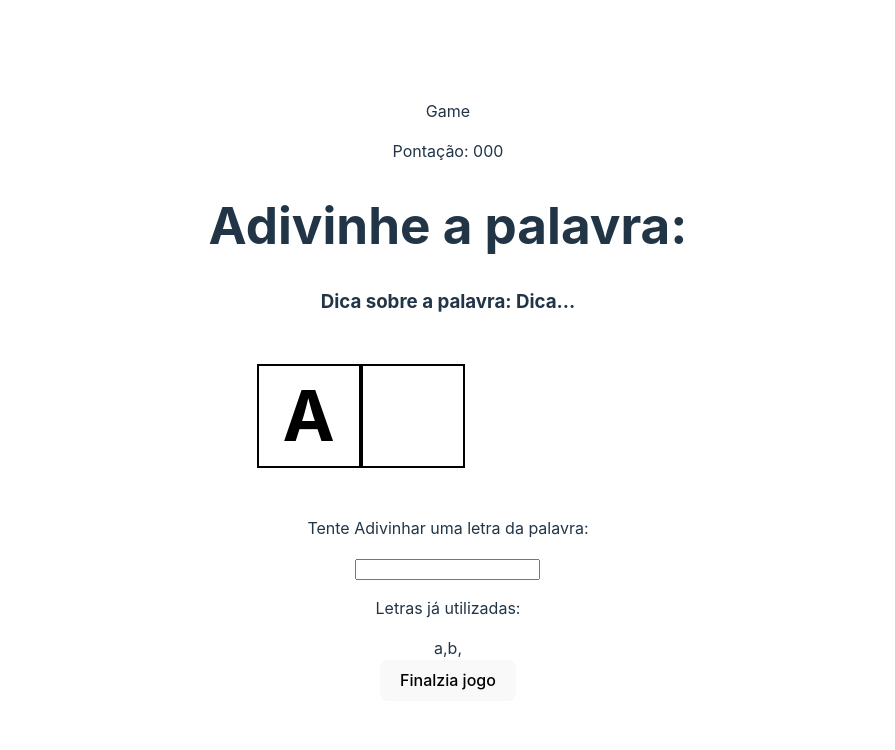
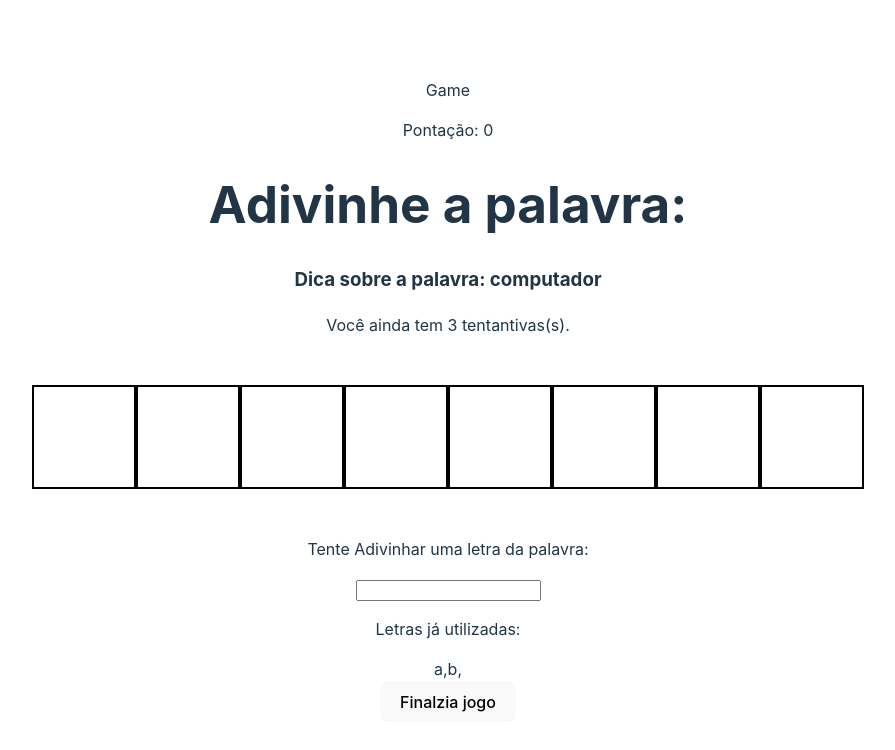
Before and after one commit to gaabiceranto/Secret-Word-Game, a React (Vite) app: page / in a window 1280 px wide. Both pictures are taken after a click on the button "Start Game". Shown: the top 750 px of the page, without its empty margins (192-1087 px from the left). Built offline with nearby package versions, Linux system fonts and the light colour scheme.

Commit message:
consumindo states do jogo

```diff
--- a/src/App.jsx
+++ b/src/App.jsx
@@ -29,6 +29,11 @@ function App() {
   const [pickedCategory, setPickedCategory] = useState("")
   const [letters, setLetter] = useState([])
 
+  const [guessedLetters, setGuessedLetters]= useState([])
+  const[wrongLetters, setWrongLetters] = useState([])
+  const[guesses,setGuesses] = useState(3)
+  const [score,setScore] = useState(0)
+
   const pickWordAndCategory = () => {
     // pick a random category
     const categories = Object.keys(words)
@@ -53,7 +58,7 @@ function App() {
     //fill states
     setPickedWord(word);
     setPickedCategory(category);
-    setLetter(letters);
+    setLetter(wordLetters);
 
     console.log(pickedWord)
 
@@ -77,7 +82,17 @@ function App() {
   return (
     <div className="App">
       {gameStage == "start" && <StartScreen start={startGame}/>}
-      {gameStage == "game" && <Game verifyLetter={verifyLetter}/>}
+      {gameStage == "game" &&
+        <Game
+          verifyLetter={verifyLetter}
+          pickedWord={pickedWord}
+          pickedCategory={pickedCategory}
+          letter={letters}
+          guessedLetters ={guessedLetters}
+          wrongLetters = {wrongLetters}
+          guesses = {guesses}
+          score = {score}
+          />}
       {gameStage == "end" && <GameOver retry = {retry}/>}
     </div>
   )
--- a/src/components/Game.jsx
+++ b/src/components/Game.jsx
@@ -1,20 +1,26 @@
 import React from 'react'
 import "./game.css"
 
-export default function Game({verifyLetter}) {
+export default function Game({verifyLetter, pickedWord, pickedCategory, letter, guessedLetters, wrongLetters, guesses, score}) {
   return (
     <>
         <div>Game</div>
         <p>
-          <span>Pontação: 000</span>
+          <span>Pontação: {score}</span>
         </p>
         <h1>Adivinhe a palavra:</h1>
         <h3>
-          Dica sobre a palavra: <span>Dica...</span>
+          Dica sobre a palavra: <span>{pickedCategory}</span>
         </h3>
+        <p>Você ainda tem {guesses} tentantivas(s).</p>
         <div className='wordContainer'>
-          <span className='letter'>A</span>
-          <span className='blankSquare'></span>
+          {letter.map((letter,i)=>
+          guessedLetters.includes(letter) ? (
+            <span key ={i} className="letter"> {letter}</span>
+          ) : (
+            <span key ={i} className="blankSquare"></span>
+            )
+          )}
         </div>
         <div>
           <p>Tente Adivinhar uma letra da palavra:</p>
```
